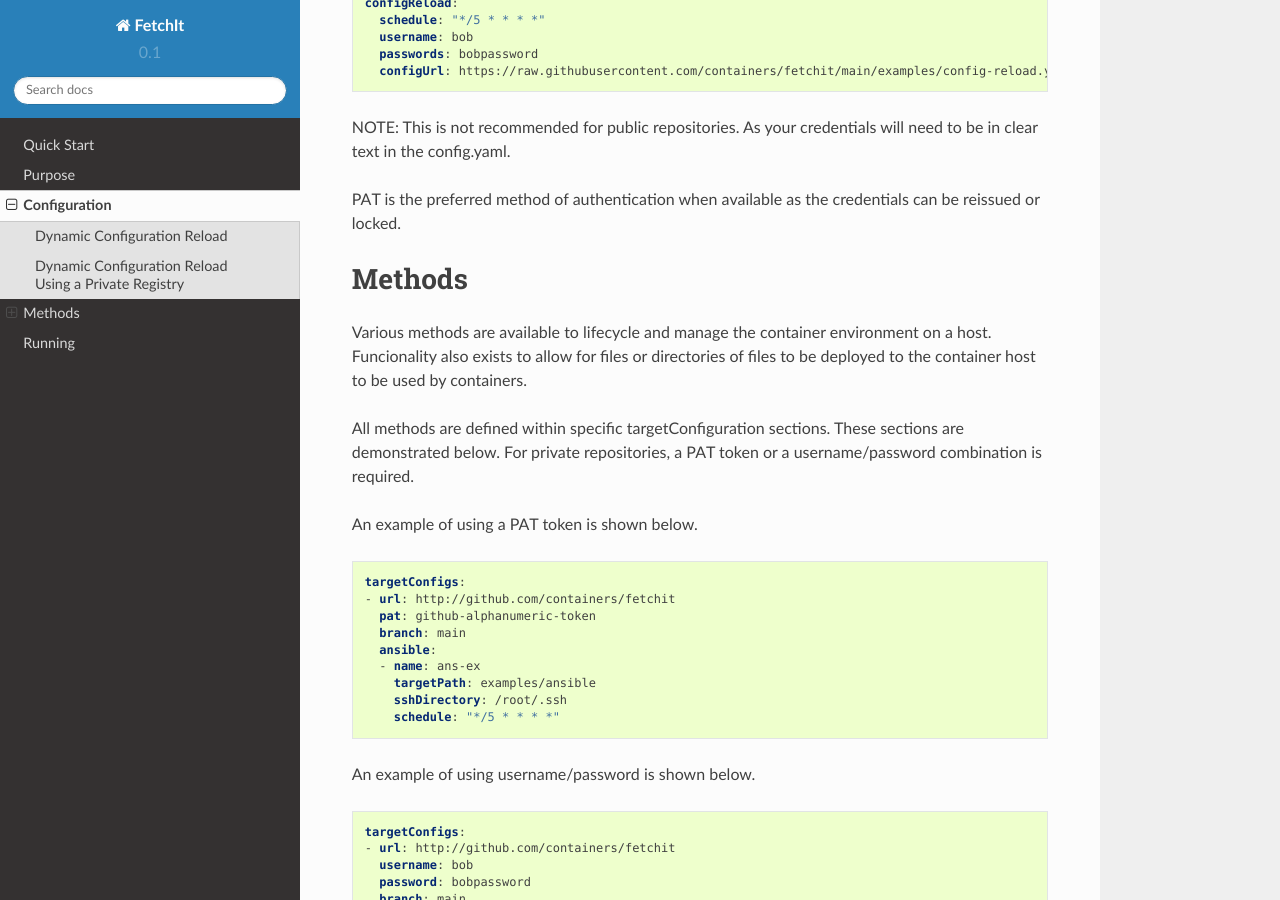
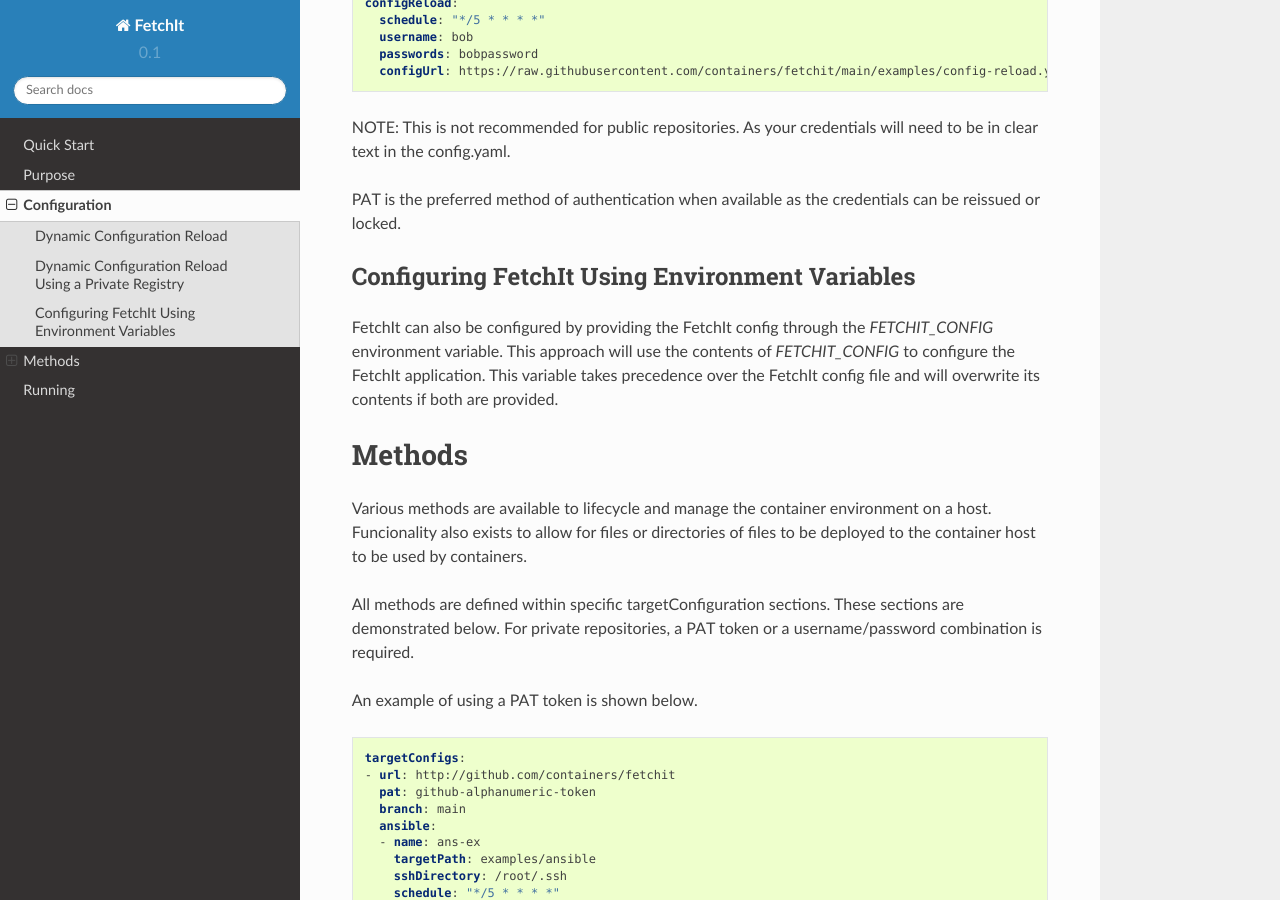
Before and after one commit to containers/fetchit, a Sphinx documentation site: the page built from docs/methods.rst, in a window 1280 px wide and 900 px high, scrolled down 1251 px. Built offline with Sphinx 7.4.7 and the Read the Docs theme 2.0.0, drawn with Linux system fonts in a browser that asks for light colours.

Commit message:
Add support for config via environment variable (#278)
* add support for config via environment variable

Signed-off-by: Oleg <97077423+RobotSail@users.noreply.github.com>

* update docs

Signed-off-by: Oleg <97077423+RobotSail@users.noreply.github.com>

* test fetchit config via environment variable

Signed-off-by: Oleg <97077423+RobotSail@users.noreply.github.com>

Signed-off-by: Oleg <97077423+RobotSail@users.noreply.github.com>

```diff
--- a/docs/methods.rst
+++ b/docs/methods.rst
@@ -57,6 +57,13 @@
 NOTE: This is not recommended for public repositories. As your credentials will need to be in clear text in the config.yaml.
 
 PAT is the preferred method of authentication when available as the credentials can be reissued or locked.
+
+Configuring FetchIt Using Environment Variables
+-----------------------------------------------
+
+FetchIt can also be configured by providing the FetchIt config through the `FETCHIT_CONFIG` environment variable.
+This approach will use the contents of `FETCHIT_CONFIG` to configure the FetchIt application.
+This variable takes precedence over the FetchIt config file and will overwrite its contents if both are provided.
 
 Methods
 =======
```
Also changed, not shown: 3 other files.
